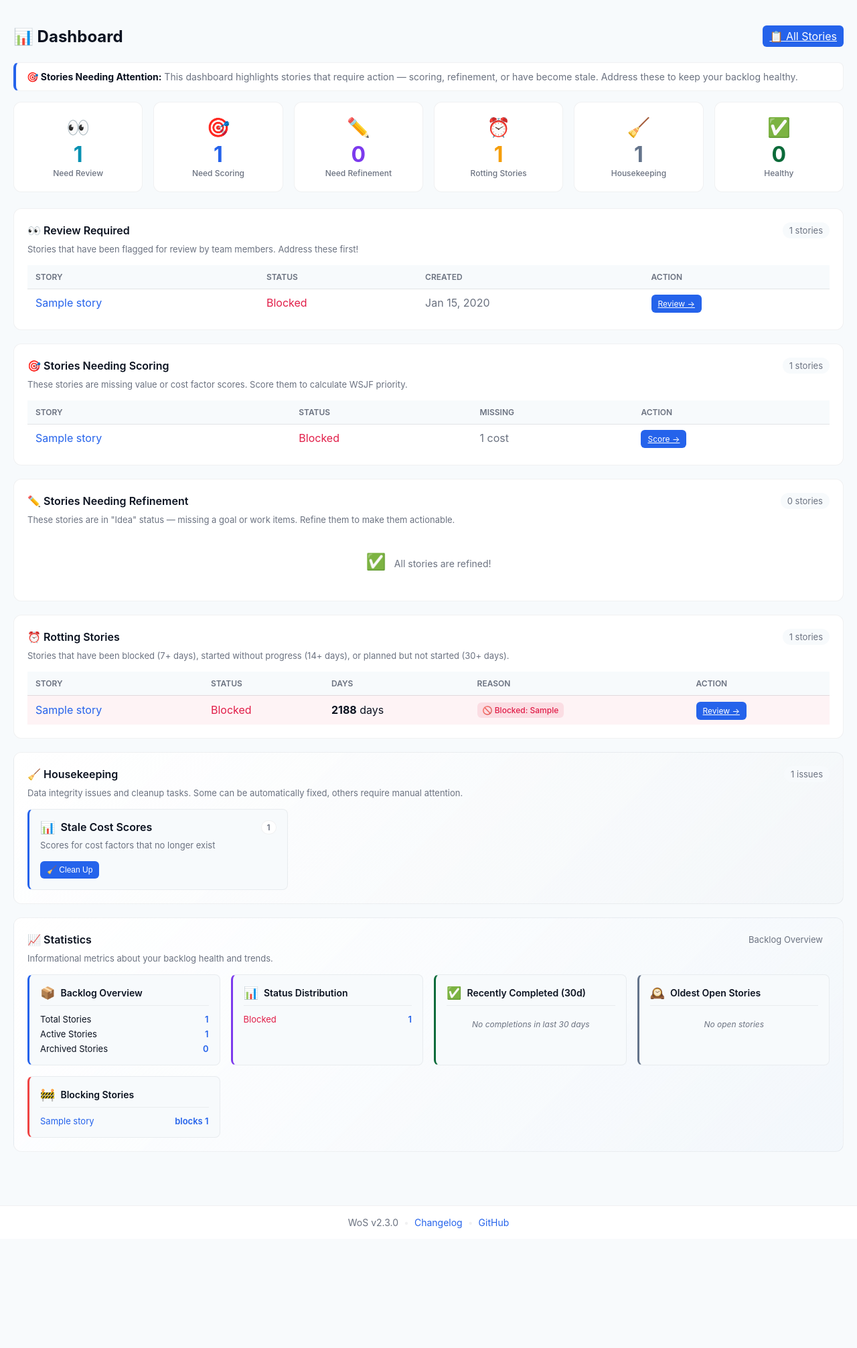
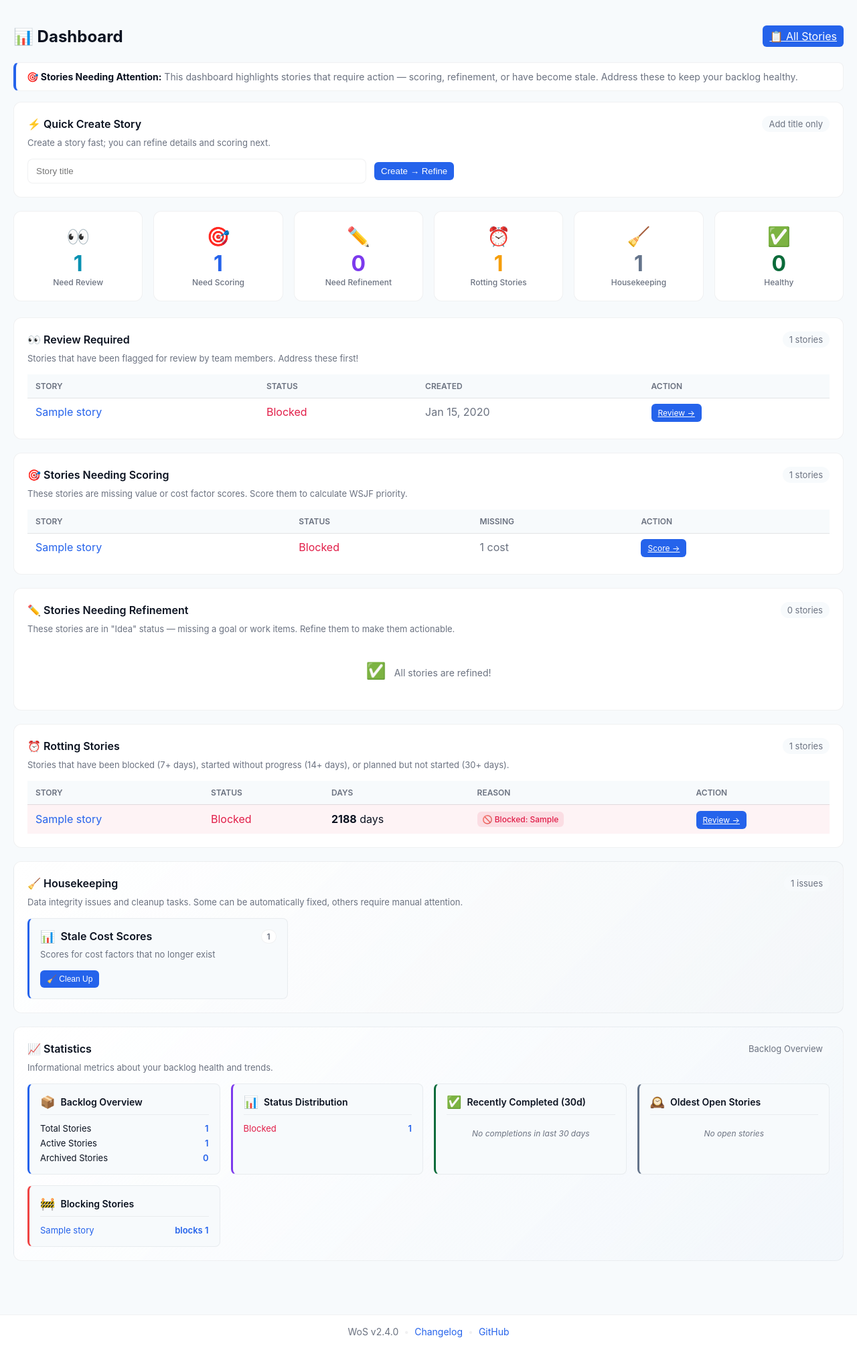
Before and after one commit to decramy/WoS, a Django app: page /backlog/dashboard/ in a window 1280 px wide. Shown: the part 77-2090 px from the top of the page at 67% size. Before the commit the page ends 1911 px from the top, so only its background shows below. Run offline with Django 5.2, Linux system fonts and the light colour scheme; tables that the repository leaves empty hold one stand-in row (values such as "Sample post").

Commit message:
updated license, added quick create and display unused labels

```diff
--- a/backlog/templates/backlog/base.html
+++ b/backlog/templates/backlog/base.html
@@ -48,7 +48,7 @@
     </main>
     <footer>
         <div class="footer-content">
-            <span>WoS v2.3.0</span>
+            <span>WoS v2.4.0</span>
             <span class="footer-separator">•</span>
             <a href="{% url 'backlog:changelog' %}">Changelog</a>
             <span class="footer-separator">•</span>
--- a/backlog/templates/backlog/dashboard.html
+++ b/backlog/templates/backlog/dashboard.html
@@ -14,6 +14,23 @@
 <div class="page-hint">
   <strong>🎯 Stories Needing Attention:</strong> This dashboard highlights stories that require action —
   scoring, refinement, or have become stale. Address these to keep your backlog healthy.
+</div>
+
+<!-- Quick Create Story -->
+<div class="dashboard-section quick-create">
+  <div class="section-header">
+    <h3>⚡ Quick Create Story</h3>
+    <span class="section-count">Add title only</span>
+  </div>
+  <div class="section-hint">Create a story fast; you can refine details and scoring next.</div>
+  <form method="post" class="quick-create-form">
+    {% csrf_token %}
+    <input type="hidden" name="action" value="quick_create_story">
+    <div class="quick-create-fields">
+      <input type="text" name="title" placeholder="Story title" required>
+      <button type="submit" class="btn">Create → Refine</button>
+    </div>
+  </form>
 </div>
 
 <!-- Summary Cards -->
@@ -665,6 +682,29 @@
   padding-top: 4px;
 }
 
+/* Quick Create */
+.quick-create input[type="text"] {
+  width: 100%;
+  max-width: 480px;
+  padding: 10px 12px;
+  border: 1px solid var(--border);
+  border-radius: 8px;
+  background: var(--panel);
+  color: var(--text);
+}
+
+.quick-create-fields {
+  display: flex;
+  gap: 12px;
+  align-items: center;
+  margin-top: 8px;
+  flex-wrap: wrap;
+}
+
+.quick-create .btn {
+  padding: 10px 14px;
+}
+
 .housekeeping-action {
   margin-top: auto;
   padding-top: 8px;
--- a/backlog/views/dashboard.py
+++ b/backlog/views/dashboard.py
@@ -15,6 +15,7 @@ from django.utils import timezone
 
 from ..models import (
     CostFactor,
+    Label,
     Story,
     StoryCostFactorScore,
     StoryDependency,
@@ -37,6 +38,16 @@ def dashboard(request):
     # Handle housekeeping cleanup actions
     if request.method == 'POST':
         action = request.POST.get('action')
+
+        if action == 'quick_create_story':
+            title = (request.POST.get('title') or '').strip()
+            if not title:
+                messages.error(request, 'Please provide a story name.')
+                return redirect('backlog:dashboard')
+
+            story = Story.objects.create(title=title)
+            messages.success(request, f'Created story “{story.title}”.')
+            return redirect('backlog:story_detail', story.pk)
 
         if action == 'cleanup_orphan_value_scores':
             # Delete value scores where the story doesn't exist
@@ -279,6 +290,21 @@ def dashboard(request):
             'severity': 'info',
         })
 
+    # 7b. Labels with no stories (housekeeping reminder)
+    unused_labels_qs = Label.objects.annotate(story_count=Count('stories')).filter(story_count=0).order_by('category__name', 'name')
+    unused_labels_count = unused_labels_qs.count()
+    if unused_labels_count > 0:
+        housekeeping['issues'].append({
+            'type': 'unused_labels',
+            'icon': '🏷️',
+            'title': 'Labels Without Stories',
+            'description': 'Labels that are not attached to any stories. Remove unused labels or assign them.',
+            'count': unused_labels_count,
+            'items': [f"{label.icon} {label.name} ({label.category.name})" for label in unused_labels_qs],
+            'action': None,
+            'severity': 'info',
+        })
+
     # 8. Duplicate dependencies (same dependency recorded multiple times)
     from django.db.models import Count as DjCount
     dup_deps = StoryDependency.objects.values('story', 'depends_on').annotate(
```
Also changed, not shown: CHANGELOG.md, README.md, 1 other file.
